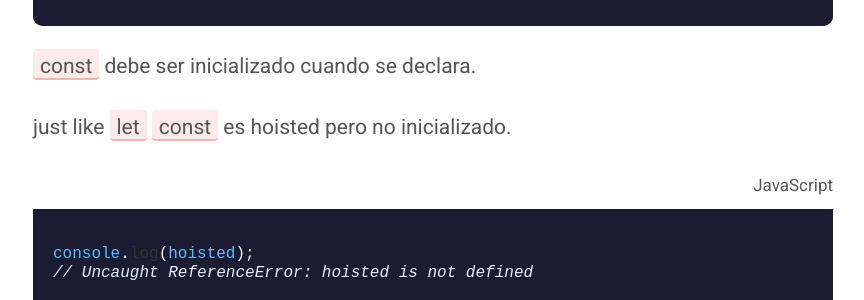
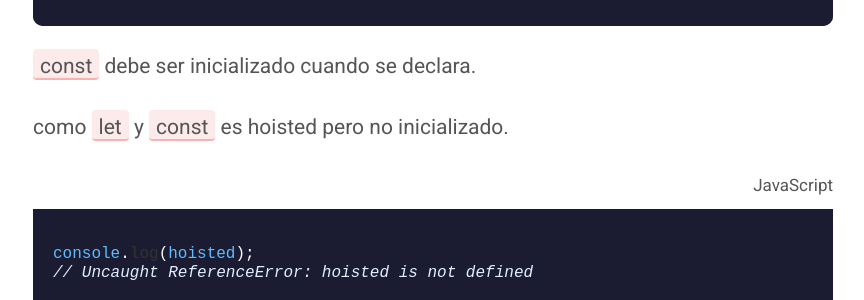
Before and after one commit to codinglead/codinglead.github.io, a Jekyll site: the page built from _posts/2018-11-12-diferente-de-var-let-and-const.md, in a window 1280 px wide and 900 px high, scrolled down 6882 px. Shown: the part 145-445 px from the top of the window, without its empty margins (207-1071 px from the left). Built offline with Jekyll 4.4.1, drawn with Linux system fonts in a browser that asks for light colours; comment, search, counter and statistics services are not loaded.

Commit message:
update translation

````diff
--- a/_posts/2018-11-12-diferente-de-var-let-and-const.md
+++ b/_posts/2018-11-12-diferente-de-var-let-and-const.md
@@ -266,7 +266,7 @@ const greeting = "hola";
 ```
 <span class="highlight__code">const</span> debe ser inicializado cuando se declara.
 
-just like <span class="highlight__code">let</span> <span class="highlight__code">const</span> es hoisted pero no inicializado.
+como <span class="highlight__code">let</span> y <span class="highlight__code">const</span> es hoisted pero no inicializado.
 
 <p class="highlight__file-desc">JavaScript</p>
 
````
